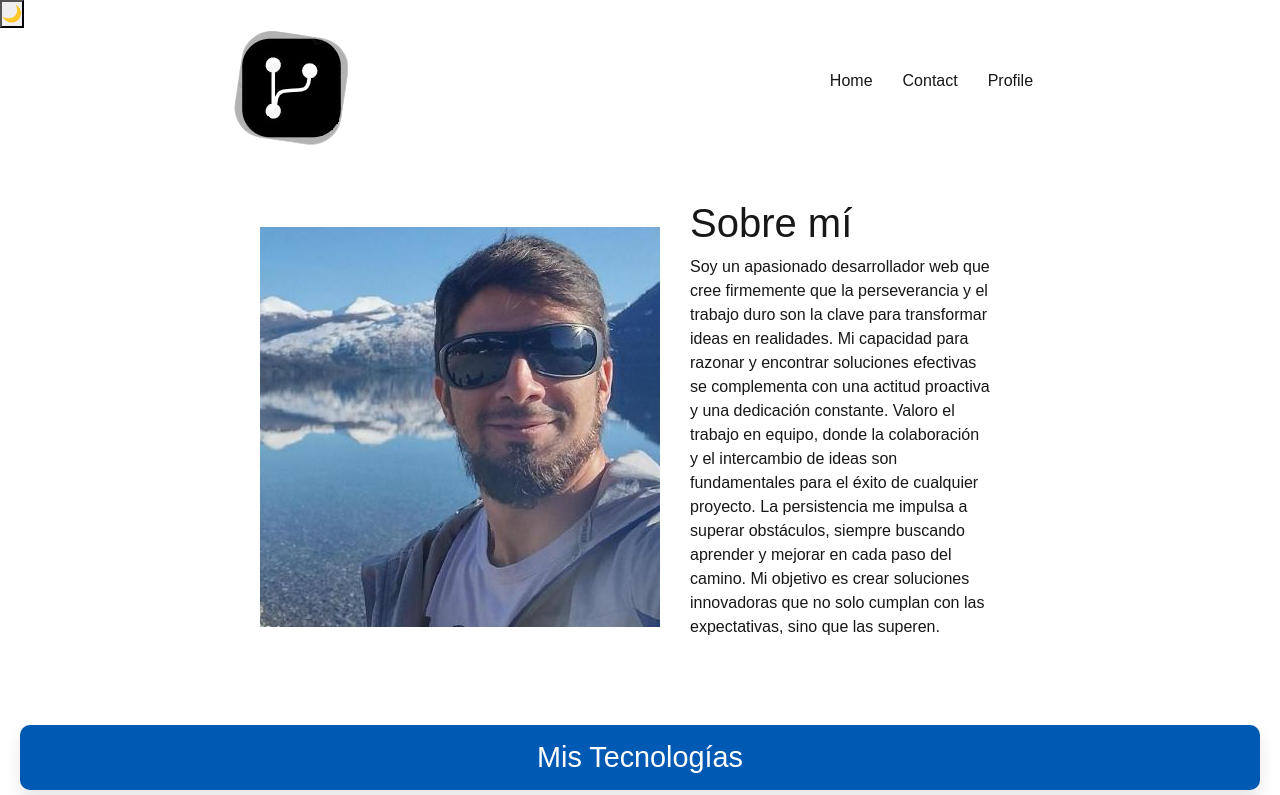
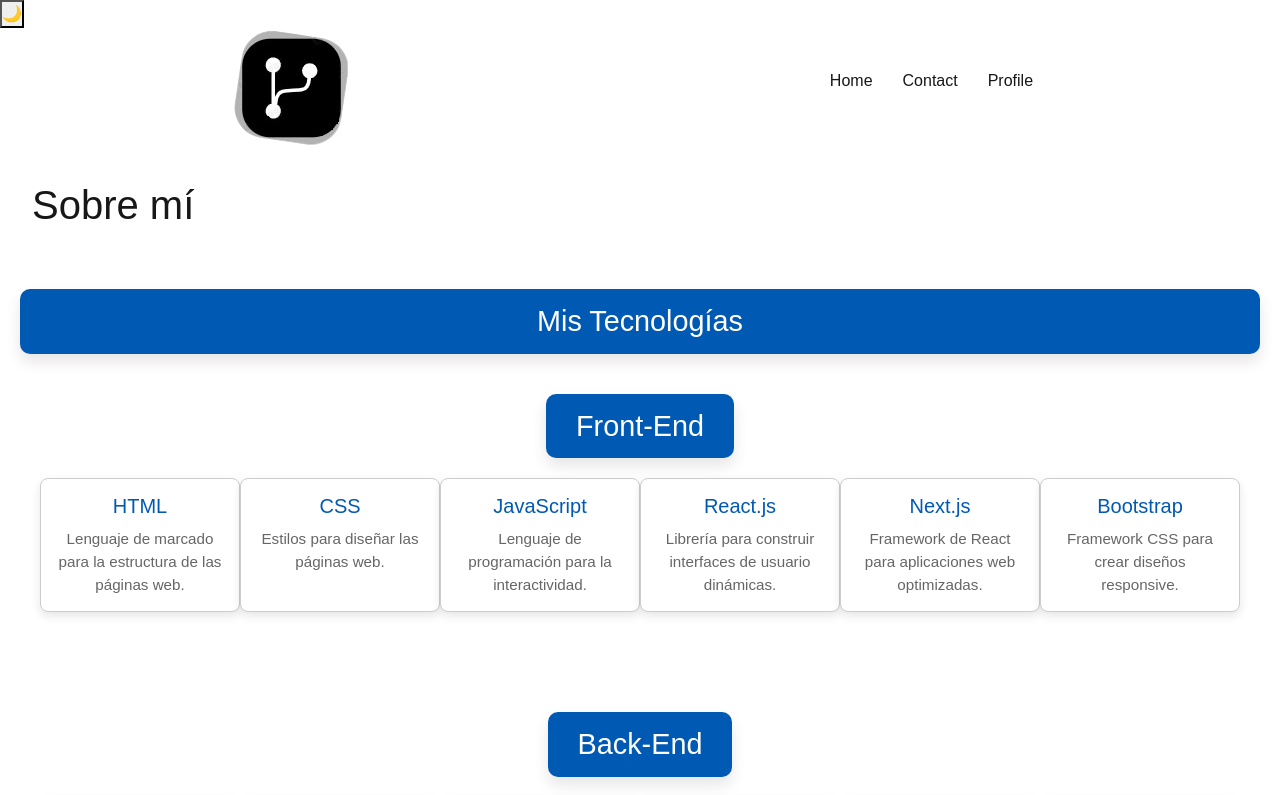
Before and after one commit to palazzid88/DavidPalazziDev, a Next.js app: page / in a window 1280 px wide. Shown: the top 795 px of the page. Built offline with nearby package versions, Linux system fonts and the light colour scheme.

Commit message:
se trabaja en componentes

```diff
--- /dev/null
+++ b/src/app/components/aboutMe.js
@@ -0,0 +1,32 @@
+import styles from './components.module.css';
+
+const AboutMe = ({ aboutData }) => {
+    return (
+        <section className={styles.aboutMe}>
+            {/* <img */}
+                {/* src={aboutData.img} */}
+                {/* alt="Profile Image" */}
+                {/* className="profile-image" */}
+            {/* /> */}
+            <div className={styles.descriptionMe}>
+                <h1>Sobre mí</h1>
+                {/* <p>{aboutData.description}</p> */}
+            </div>
+        </section>
+    );
+};
+
+export async function getStaticProps() {
+    const aboutData = {
+        description: "Soy un apasionado desarrollador web que cree firmemente que la perseverancia y el trabajo duro son la clave para transformar ideas en realidades. Mi capacidad para razonar y encontrar soluciones efectivas se complementa con una actitud proactiva y una dedicación constante. Valoro el trabajo en equipo, donde la colaboración y el intercambio de ideas son fundamentales para el éxito de cualquier proyecto. La persistencia me impulsa a superar obstáculos, siempre buscando aprender y mejorar en cada paso del camino. Mi objetivo es crear soluciones innovadoras que no solo cumplan con las expectativas, sino que las superen.",
+        // img: "/images/profile.jfif"
+    };
+
+    return {
+        props: {
+            aboutData,
+        },
+    };
+}
+
+export default AboutMe;
--- a/src/app/components/components.module.css
+++ b/src/app/components/components.module.css
@@ -9,3 +9,20 @@
     justify-content: space-around;
     /* background-color: cornflowerblue; */
 }
+
+.aboutMe {
+    padding: 2rem;
+    display: flex;
+    align-items: center;
+}
+
+.profile-image {
+    border-radius: 50%;
+    width: 150px;
+    height: 150px;
+    margin-right: 2rem;
+}
+
+.descriptionMe {
+    max-width: 600px;
+}
--- a/src/app/page.js
+++ b/src/app/page.js
@@ -1,33 +1,22 @@
+// pages/index.js
 import Certifications from "./certifications/page";
 import Footer from "./components/Footer";
 import Navbar from "./components/Navbar";
+import AboutMe from "./components/aboutMe";
 import Technologies from "./technologies/page";
-import styles from './page.module.css'
 import ContactPage from "./contact/page";
-import PortfolioPage from "./porfolio/page";
+import Portfolio from "./components/Portfolio";
 
 export default function Home() {
     return (
-      <main>
-        < Navbar />
-        <section className={styles.aboutMe}>
-          <img
-            src="images/profile.jfif"
-            alt="Profile Image"
-            className="profile-image"
-          />
-          <div className={styles.descriptionMe}>
-            <h1>Sobre mí</h1>
-            <p>
-              Soy un apasionado desarrollador web que cree firmemente que la perseverancia y el trabajo duro son la clave para transformar ideas en realidades. Mi capacidad para razonar y encontrar soluciones efectivas se complementa con una actitud proactiva y una dedicación constante. Valoro el trabajo en equipo, donde la colaboración y el intercambio de ideas son fundamentales para el éxito de cualquier proyecto. La persistencia me impulsa a superar obstáculos, siempre buscando aprender y mejorar en cada paso del camino. Mi objetivo es crear soluciones innovadoras que no solo cumplan con las expectativas, sino que las superen.
-            </p>
-          </div>
-        </section>
-        < Technologies />
-        < PortfolioPage />
-        < Certifications />
-        <ContactPage />
-        < Footer />
-      </main>
+        <main>
+            <Navbar />
+            <AboutMe />
+            <Technologies />
+            <Portfolio />
+            <Certifications />
+            <ContactPage />
+            <Footer />
+        </main>
     );
-  }
+}
```
